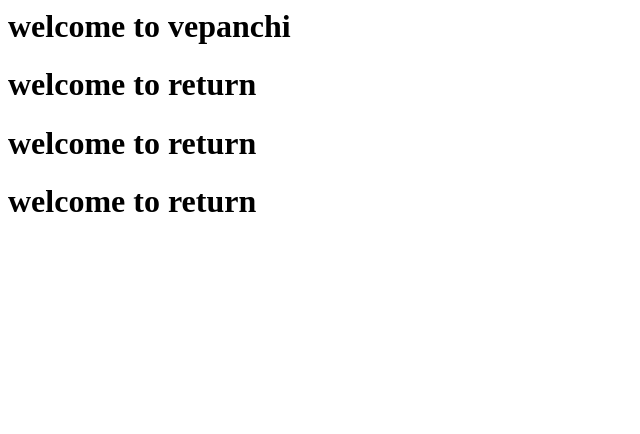
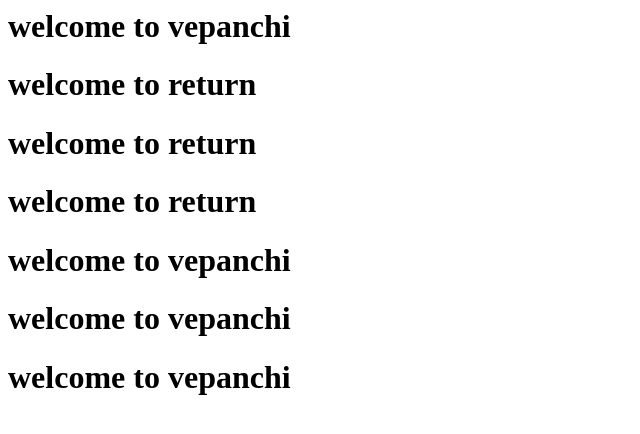
Before and after one commit to sumi534/devops, a plain HTML site: page lucy.html in a window 1280 px wide. Shown: the whole page, without its empty margins (0-640 px from the left). Drawn offline with Linux system fonts and the light colour scheme.

Commit message:
Update lucy.html

```diff
--- a/lucy.html
+++ b/lucy.html
@@ -4,5 +4,8 @@
 <h1>welcome to return</h1>
   <h1>welcome to return</h1>
   <h1>welcome to return</h1>
+  <h1>welcome to vepanchi</h1>
+  <h1>welcome to vepanchi</h1>
+  <h1>welcome to vepanchi</h1>
 </body>
 </html>
```
